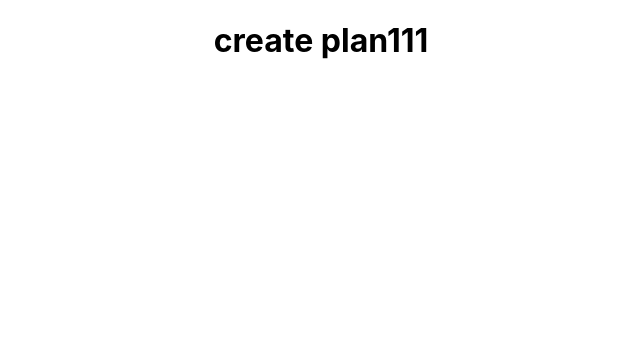
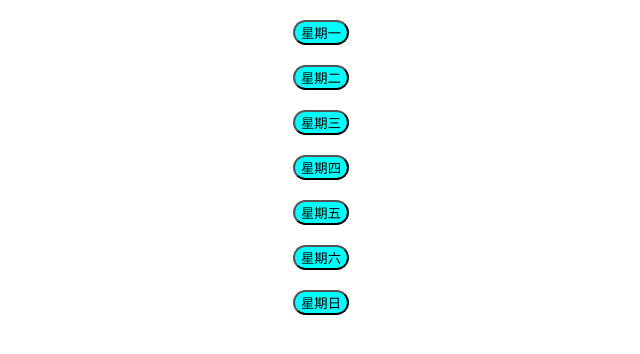
Before and after one commit to ivespeggy/workout-generator, a React (Create React App) app in the folder my-react-app/: page /Plan in a window 1280 px wide. Shown: the top 354 px of the page, without its empty margins (319-959 px from the left). Built offline with nearby package versions, Linux system fonts and the light colour scheme.

Commit message:
update plan.js
add plan.css

```diff
--- /dev/null
+++ b/my-react-app/src/component/Plan.css
@@ -0,0 +1,5 @@
+.weeks-button{
+    margin-top: 20px;
+    background-color: aqua;
+    border-radius: 20px;
+}
--- a/my-react-app/src/component/Plan.js
+++ b/my-react-app/src/component/Plan.js
@@ -1,11 +1,33 @@
 import React from "react"
+import "./Plan.css"
+const daysOfWeek = {
+    "Monday": "星期一",
+    "Tuesday": "星期二",
+    "Wednesday": "星期三",
+    "Thursday": "星期四",
+    "Friday": "星期五",
+    "Saturday": "星期六",
+    "Sunday": "星期日"
+  };
 
+
+
+const weeksButtons = () => {
+    return (
+        Object.values(daysOfWeek).map((day,index) =>(
+            <div key={index}>
+                <button className="weeks-button">{day}</button>
+                <br/>
+            </div>
+
+        ))
+
+    )
+}
 function Plan(){
     return(
         <div>
-            <h1>
-                create plan111
-            </h1>
+            {weeksButtons()}
         </div>
     )
 }
```
